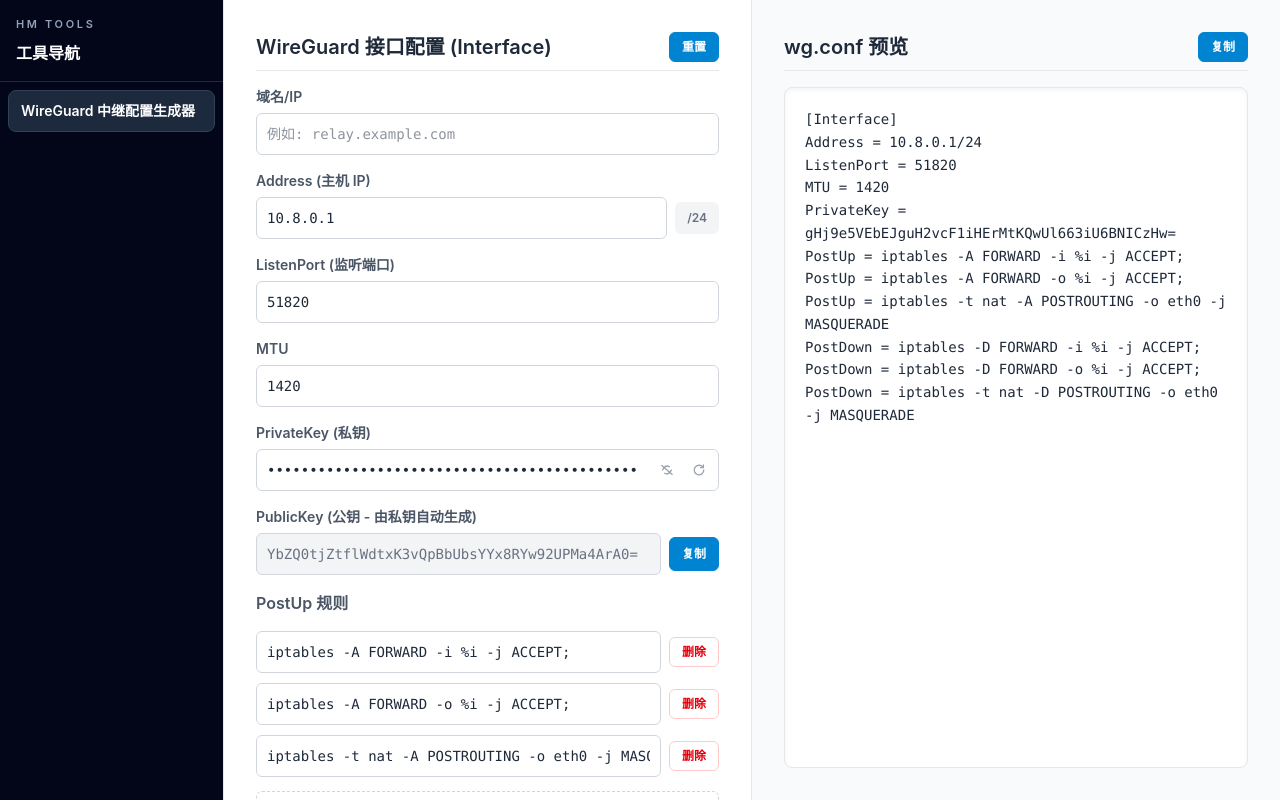
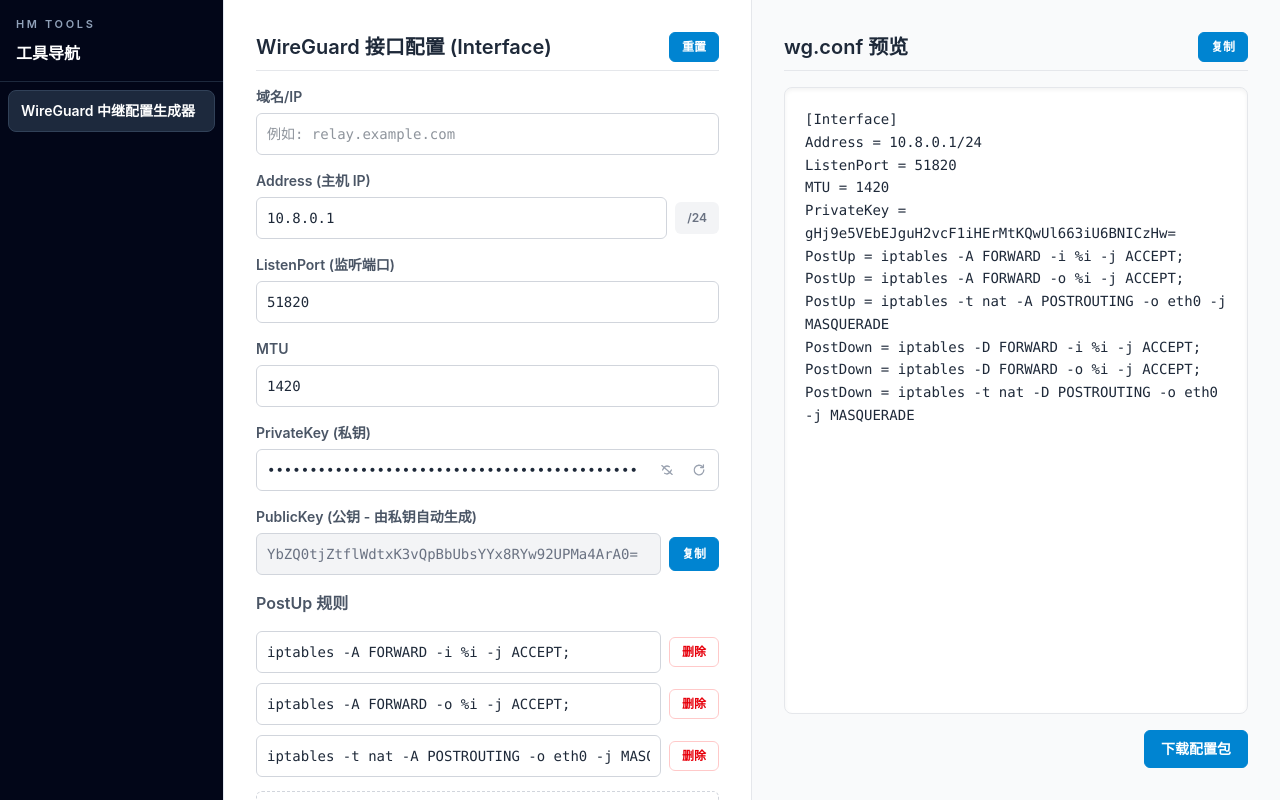
Before and after one commit to hiromuraki/hm-tools, a Vue app: page /wireguard-relay-config-generator in a window 1280 px wide. Built offline with nearby package versions, Linux system fonts and the light colour scheme.

Commit message:
添加配置包下载功能

```diff
--- a/package.json
+++ b/package.json
@@ -16,6 +16,7 @@
   },
   "dependencies": {
     "@tailwindcss/vite": "^4.2.4",
+    "jszip": "^3.10.1",
     "tailwindcss": "^4.2.4",
     "tweetnacl": "^1.0.3",
     "vue": "^3.5.33"
--- a/src/WireGuardRelayConfigGenerator.vue
+++ b/src/WireGuardRelayConfigGenerator.vue
@@ -373,12 +373,22 @@
                 class="bg-white p-5 rounded-lg border border-gray-200 font-mono text-sm leading-relaxed overflow-x-auto grow whitespace-pre-wrap wrap-break-word shadow-inner"
                 >{{ generatedConfig }}</pre
             >
+            <div class="mt-4 flex justify-end">
+                <button
+                    class="rounded-md border border-sky-600 bg-sky-600 px-4 py-2 text-sm font-semibold text-white transition-colors hover:border-sky-700 hover:bg-sky-700"
+                    type="button"
+                    @click="downloadConfigPackage"
+                >
+                    下载配置包
+                </button>
+            </div>
         </div>
     </div>
 </template>
 
 <script setup lang="ts">
 import { computed, onMounted, reactive, ref, watch } from "vue";
+import JSZip from "jszip";
 import nacl from "tweetnacl";
 
 interface Peer {
@@ -590,6 +600,51 @@
     await navigator.clipboard.writeText(peer.publicKey);
 };
 
+const sanitizePeerFileStem = (value: string, fallback: string): string => {
+    const cleaned = value.trim().replace(/\s+/g, "_").replace(/[^A-Za-z0-9_-]/g, "");
+    return cleaned || fallback;
+};
+
+const sanitizeArchiveFileName = (value: string, fallback: string): string => {
+    const cleaned = value.trim().replace(/\s+/g, "_").replace(/[^A-Za-z0-9_.-]/g, "");
+    return cleaned || fallback;
+};
+
+const getUniqueFileStem = (baseName: string, usedNames: Set<string>): string => {
+    let candidate = baseName;
+    let suffix = 2;
+
+    while (usedNames.has(candidate)) {
+        candidate = `${baseName}_${suffix}`;
+        suffix += 1;
+    }
+
+    usedNames.add(candidate);
+    return candidate;
+};
+
+const downloadConfigPackage = async () => {
+    const zip = new JSZip();
+    const usedPeerNames = new Set<string>();
+    const packageName = sanitizeArchiveFileName(config.relayServer.trim(), "wireguard-config");
+
+    zip.file("wg0.conf", generatedConfig.value);
+
+    config.peers.forEach((peer, index) => {
+        const baseName = sanitizePeerFileStem(peer.name.trim(), `peer_${index + 1}`);
+        const fileStem = getUniqueFileStem(baseName, usedPeerNames);
+        zip.file(`peers/${fileStem}.conf`, buildClientConfig(peer));
+    });
+
+    const blob = await zip.generateAsync({ type: "blob" });
+    const downloadUrl = URL.createObjectURL(blob);
+    const link = document.createElement("a");
+    link.href = downloadUrl;
+    link.download = `${packageName}.zip`;
+    link.click();
+    window.setTimeout(() => URL.revokeObjectURL(downloadUrl), 1000);
+};
+
 const getHostBase = (host: string): string => host.trim().replace(/\/24$/, "");
 
 const getPeerNetworkPrefix = (host: string): string => {
```
Also changed, not shown: 1 other file (tests, documents, lock files or other folders).
